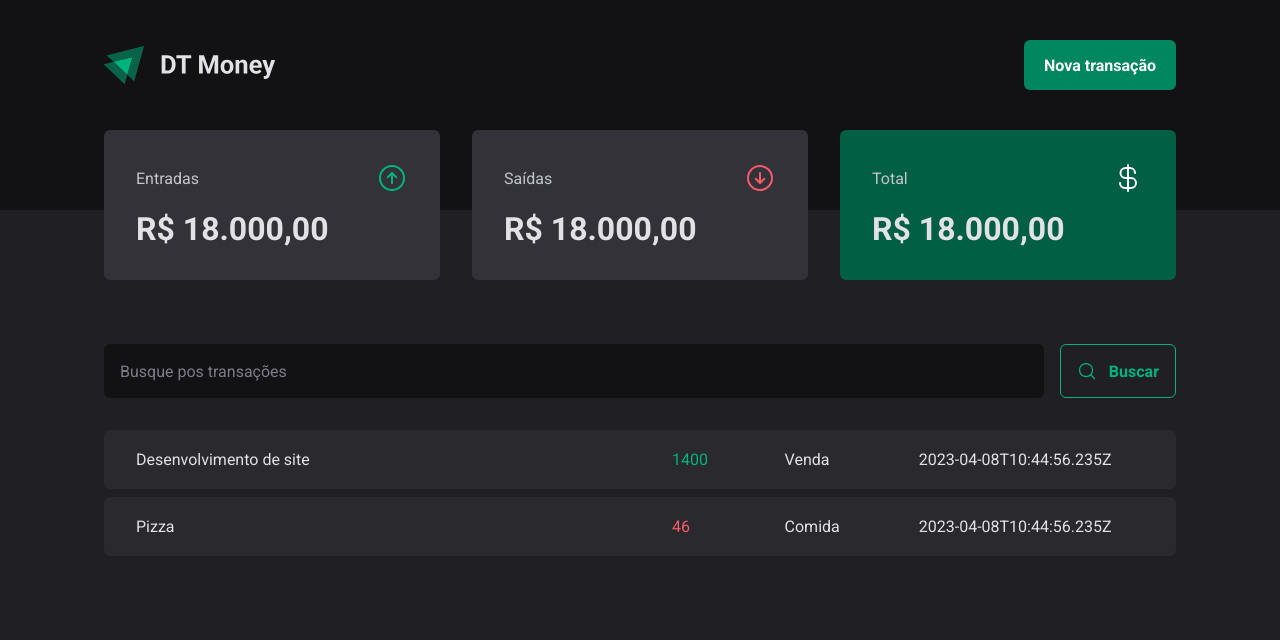
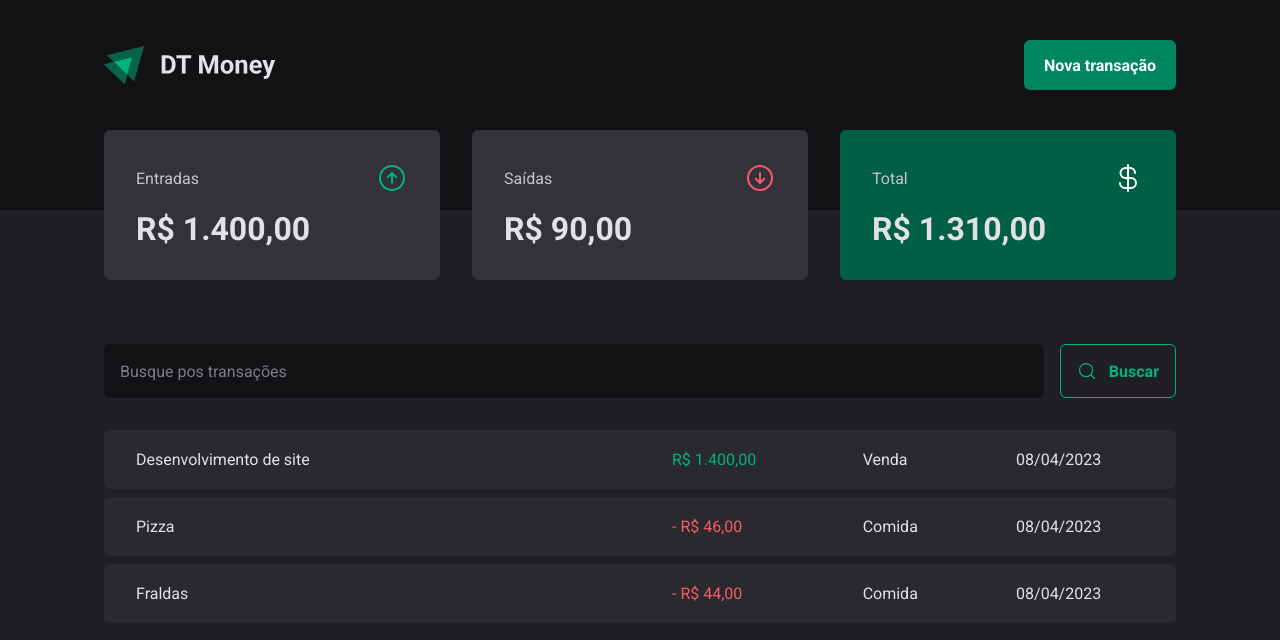
Before and after one commit to denisiorodrigues/dt-money, a React (Vite) app: page / in a window 1280 px wide. Shown: the top 640 px of the page. Built offline with nearby package versions, Linux system fonts and the light colour scheme; data requests are answered from the project's data file.

Commit message:
Formatando valores

```diff
--- a/server.json
+++ b/server.json
@@ -15,6 +15,14 @@
       "category":"Comida",
       "price" : 46,
       "createdAt" :"2023-04-08T10:44:56.235Z"
+    },
+    {
+      "id":3,
+      "description": "Fraldas",
+      "type":"outcome",
+      "category":"Comida",
+      "price" : 44,
+      "createdAt" :"2023-04-08T10:44:56.235Z"
     }
   ]
 }
--- a/src/components/Summary/index.tsx
+++ b/src/components/Summary/index.tsx
@@ -2,9 +2,29 @@ import { useContext } from "react";
 import { SumaryCard, SummaryContainer } from "./styles";
 import { ArrowCircleDown, ArrowCircleUp, CurrencyDollar } from 'phosphor-react'
 import { TransactionsContext } from "../../contexts/TransactionsContext";
+import { priceFormatter } from "../../utils/formatter";
 
 export function Summary() {
   const { transactions }  = useContext(TransactionsContext)
+
+  const sumary = transactions.reduce(
+    (accumulator, transaction) => {
+      if(transaction.type === 'income'){
+        accumulator.income += transaction.price
+        accumulator.total += transaction.price
+      } else {
+        accumulator.outcome += transaction.price
+        accumulator.total -= transaction.price
+      }
+
+      return accumulator
+    },
+    {
+      income: 0,
+      outcome: 0,
+      total:0
+    }
+  )
 
   return (
     <SummaryContainer>
@@ -14,7 +34,7 @@ export function Summary() {
           <ArrowCircleUp size={32} color="#00b37e"/>
         </header>
 
-        <strong>R$ 18.000,00</strong>
+        <strong>{priceFormatter.format(sumary.income)}</strong>
       </SumaryCard>
       <SumaryCard>
         <header>
@@ -22,7 +42,7 @@ export function Summary() {
           <ArrowCircleDown size={32} color="#f75a68"/>
         </header>
 
-        <strong>R$ 18.000,00</strong>
+        <strong>{priceFormatter.format(sumary.outcome)}</strong>
       </SumaryCard>
       <SumaryCard variant="green">
         <header>
@@ -30,7 +50,7 @@ export function Summary() {
           <CurrencyDollar size={32} color="#fff"/>
         </header>
 
-        <strong>R$ 18.000,00</strong>
+        <strong>{priceFormatter.format(sumary.total)}</strong>
       </SumaryCard>
     </SummaryContainer>
   )
--- a/src/pages/Transactions/index.tsx
+++ b/src/pages/Transactions/index.tsx
@@ -4,6 +4,7 @@ import { Summary } from "../../components/Summary";
 import { SearchForm } from "./components/SearchForm";
 import { PriceHighlight, TransactionsContainer, TransactionsTable } from "./styles";
 import { TransactionsContext } from "../../contexts/TransactionsContext";
+import { dateFormatter, priceFormatter } from "../../utils/formatter";
 
 export function Transactions() {
   const { transactions }  = useContext(TransactionsContext)
@@ -23,11 +24,12 @@ export function Transactions() {
                   <td width="50%">{transaction.description}</td>
                   <td>
                     <PriceHighlight variant={transaction.type}>
-                      {transaction.price}
+                      {transaction.type === 'outcome' && '- '}
+                      {priceFormatter.format(transaction.price)}
                     </PriceHighlight>
                   </td>
                   <td>{transaction.category}</td>
-                  <td>{transaction.createdAt}</td>
+                  <td>{dateFormatter.format(new Date(transaction.createdAt))}</td>
                 </tr>
               )
             })}
--- /dev/null
+++ b/src/utils/formatter.ts
@@ -0,0 +1,6 @@
+export const dateFormatter = new Intl.DateTimeFormat('pt-BR')
+
+export const priceFormatter = new Intl.NumberFormat('pt-BR', {
+  style:'currency',
+  currency: 'BRL'
+})
```
